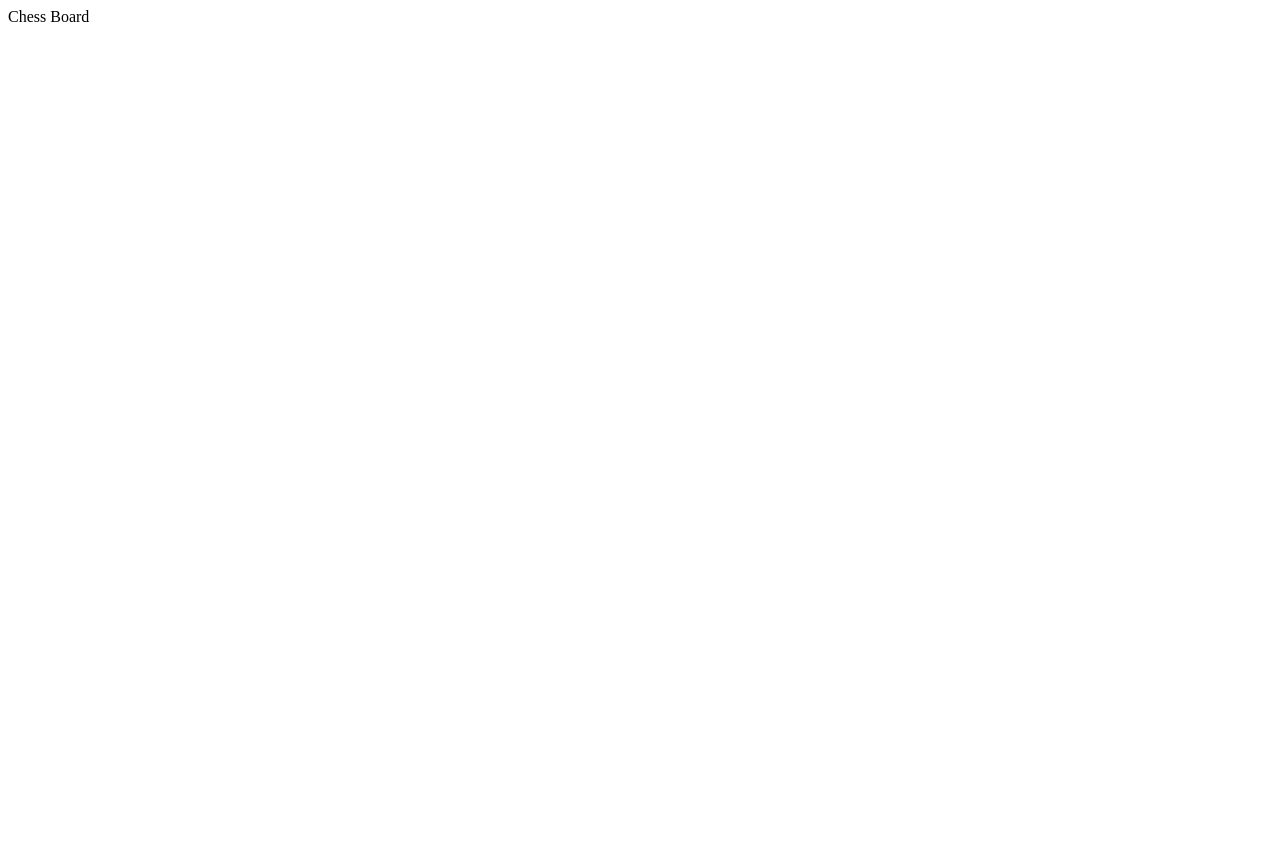
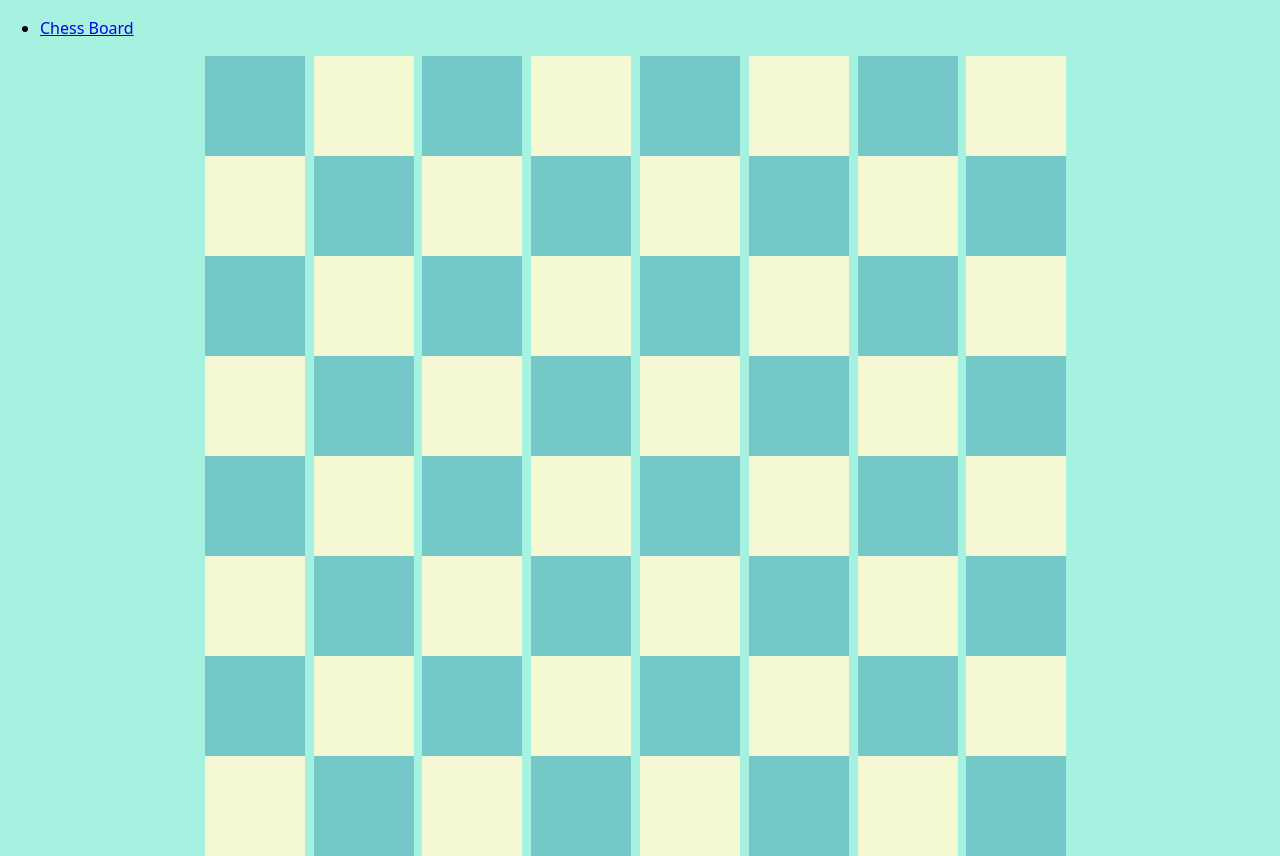
Before and after one commit to PierreDV/chess_board, a plain HTML site: page index.html in a window 1280 px wide. Before the commit the page ends 800 px from the top, so only its background shows below. Drawn offline with Linux system fonts and the light colour scheme.

Commit message:
add board to style

```diff
--- a/index.html
+++ b/index.html
@@ -4,9 +4,18 @@
     <meta charset="utf-8" />
     <meta name="viewport" content="width=device-width" />
     <title>Chess Board</title></head>
-    <link rel="stylesheet" href="style.css" />
+    <link rel="stylesheet" href="style/index.css" />
   <body>
-    <nav>Chess Board</nav>
+    <header class="header">
+      <nav class="nav">
+        <ul>
+          <li><a class="link" href="/">Chess Board</a></li>
+        </ul>
+      </nav>
+    </header>
+    <main class="main">
+      <div class="board"></div>
+    </main>
     <script src="index.js"></script>
   </body>
 </html>
--- a/index.js
+++ b/index.js
@@ -0,0 +1,13 @@
+const COLUMNS = ["a", "b", "c", "d", "e", "f", "g", "h"];
+const ROWS = [ "1", "2", "3", "4", "5", "6", "7", "8" ]
+const board = document.querySelector(".board")
+
+for(let [row_index, row] of ROWS.reverse().entries()) {
+   for(let [column_index, column] of COLUMNS.entries()) {
+    const square = document.createElement("div");
+    const classList = ["square", `square--${(row_index + column_index) % 2 ? "white": "black"}`]
+    square.classList.add(...classList);
+    square.setAttribute("id", column + row);
+     board.appendChild(square);
+  }
+}
--- /dev/null
+++ b/style/components/board.css
@@ -0,0 +1,6 @@
+.board {
+  display: grid;
+  width: 68%;
+  grid-template-columns: 1fr 1fr 1fr 1fr 1fr 1fr 1fr 1fr;
+  grid-template-rows: 1fr 1fr 1fr 1fr 1fr 1fr 1fr 1fr;
+}
--- /dev/null
+++ b/style/components/index.css
@@ -0,0 +1,5 @@
+@import url("./board.css");
+@import url("./header.css");
+@import url("./main.css");
+@import url("./nav.css");
+@import url("./square.css");
--- /dev/null
+++ b/style/components/link.css
@@ -0,0 +1,2 @@
+.link {
+}
--- /dev/null
+++ b/style/components/main.css
@@ -0,0 +1,4 @@
+.main {
+  display: flex;
+  justify-content: center;
+}
--- /dev/null
+++ b/style/components/square.css
@@ -0,0 +1,10 @@
+.square {
+  height: 100px;
+  width: 100px;
+}
+.square--white {
+  background-color: var(--color-white);
+}
+.square--black {
+  background-color: var(--color-secondary-dark);
+}
--- /dev/null
+++ b/style/index.css
@@ -0,0 +1,18 @@
+@import url('./themes.css');
+@import url('./reset.css');
+@import url('./components/index.css');
+
+body {
+  min-height: 100vh;
+  font-family: var(--font-body);
+  background-color: var(--color-secondary);
+}
+
+h1,
+h2,
+h3,
+h4,
+h5,
+h6 {
+  font-family: var(--font-title);
+}
--- /dev/null
+++ b/style/reset.css
@@ -0,0 +1,94 @@
+/* Based on Andy Bell's reset: https://andy-bell.co.uk/a-more-modern-css-reset/ */
+
+/* Box sizing rules */
+*,
+*::before,
+*::after {
+  box-sizing: border-box;
+}
+
+/* Prevent font size inflation */
+html {
+  /* We specifically set vendor prefixes, since the property is none standard  */
+  /* stylelint-disable property-no-vendor-prefix */
+  -moz-text-size-adjust: none;
+  -webkit-text-size-adjust: none;
+  /* stylelint-enable property-no-vendor-prefix */
+  text-size-adjust: none;
+}
+
+/* Remove default margin in favour of better control in authored CSS */
+body,
+h1,
+h2,
+h3,
+h4,
+p,
+figure,
+blockquote,
+dl,
+dd {
+  margin: 0;
+}
+
+/* Remove list styles on ul, ol elements with a list role, which suggests default styling will be removed */
+ul[role="list"],
+ol[role="list"] {
+  list-style: none;
+}
+
+/* Set core body defaults */
+body {
+  min-height: 100vh;
+  line-height: 1.5;
+}
+
+/* Set shorter line heights on headings and interactive elements */
+h1,
+h2,
+h3,
+h4,
+button,
+input,
+label {
+  line-height: 1.1;
+}
+
+/* Balance text wrapping on headings */
+h1,
+h2,
+h3,
+h4 {
+  text-wrap: balance;
+}
+
+/* A elements that don't have a class get default styles */
+a:not([class]) {
+  color: currentcolor;
+  text-decoration-skip-ink: auto;
+}
+
+/* Make images easier to work with */
+img,
+picture {
+  display: block;
+  max-width: 100%;
+}
+
+/* Inherit fonts for inputs and buttons */
+input,
+button,
+textarea,
+select {
+  font: inherit;
+}
+
+/* Make sure a textarea without a rows attribute are not tiny */
+textarea:not([rows]) {
+  min-height: 10em;
+}
+
+/* Anything that has been anchored to should have extra scroll margin */
+:target {
+  scroll-margin-block: 5ex;
+}
--- /dev/null
+++ b/style/themes.css
@@ -0,0 +1,59 @@
+/* Screen breakpoints */
+@custom-media --screen-sm screen and (min-width: 640px);
+@custom-media --screen-md screen and (min-width: 768px);
+@custom-media --screen-lg screen and (min-width: 1024px);
+@custom-media --screen-xl screen and (min-width: 1280px);
+@custom-media --screen-2xl screen and (min-width: 1536px);
+
+/* Preferences */
+@custom-media --motion-ok (prefers-reduced-motion: no-preference);
+@custom-media --motion-not-ok (prefers-reduced-motion: reduce);
+
+:root {
+  /* Colours */
+  --color-white: hsl(66, 73%, 90%);
+  --color-black: hsl(0deg 0 0%);
+  --color-primary: hsl(347, 71%, 89%);
+  --color-secondary: hsl(166, 73%, 80%);
+  --color-secondary-dark: hsl(180, 43%, 62%);
+  --color-grey: hsl(var(--hsl-grey));
+  --color-grey-100: hsl(0deg 0% 95% / 100%);
+  --color-grey-200: hsl(0deg 0% 90% / 100%);
+  --color-grey-300: hsl(0deg 0% 85% / 100%);
+  --color-grey-500: hsl(0deg 0% 74% / 100%);
+  --color-grey-600: hsl(0deg 0% 52% / 100%);
+  --color-grey-700: hsl(0deg 0% 39% / 100%);
+  --color-grey-800: hsl(0deg 0% 29% / 100%);
+
+  /* Screen breakpoints */
+  --screen-sm: 640px;
+  --screen-md: 768px;
+  --screen-lg: 1024px;
+  --screen-xl: 1280px;
+  --screen-2xl: 1536px;
+
+  /* Border radius */
+  --rounded: 0.25rem;
+  --rounded-full: 9999px;
+
+  /* Z-index */
+  --layer-0: 0;
+  --layer-1: 10;
+  --layer-2: 20;
+  --layer-3: 30;
+  --layer-4: 40;
+  --layer-5: 50;
+
+  /* Text size */
+  --text-xs: 0.75rem;
+  --text-sm: 0.875rem;
+  --text-base: 1rem;
+  --text-lg: 1.125rem;
+  --text-xl: 1.25rem;
+  --text-2xl: 1.5rem;
+  --text-3xl: 2rem;
+
+  /* Fonts */
+  --font-body: "Sun Antwerpen", system-ui, sans-serif;
+  --font-title: var(--font-body);
+}
```
Also changed, not shown: style/components/header.css (added), style/components/nav.css (added).
